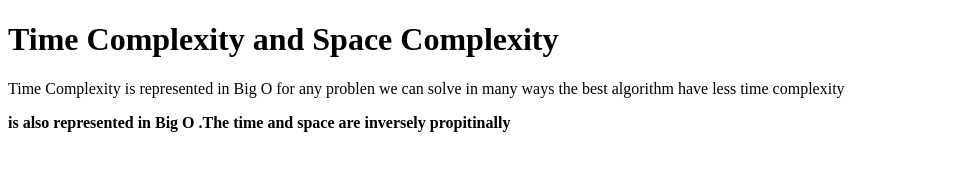
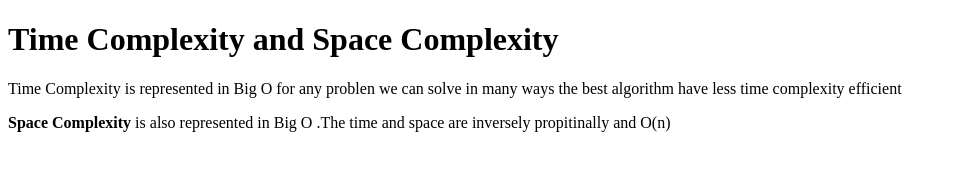
Before and after one commit to acciojob/time-and-space-complexity-aishwarya-1664394, a website: page main.html in a window 1280 px wide. Shown: the whole page, without its empty margins (0-957 px from the left). Drawn offline with Linux system fonts and the light colour scheme.

Commit message:
created a submission

```diff
--- a/main.html
+++ b/main.html
@@ -8,9 +8,9 @@
 
 <body>
 	<h1>Time Complexity and Space Complexity</h1>
-	<p>Time Complexity is represented in Big O for any problen we can solve in many ways the best algorithm have less time complexity</p>
+	<p>Time Complexity is represented in Big O for any problen we can solve in many ways the best algorithm have less time complexity efficient</p>
 	<!-- the entire body must be written by student -->
-	<p><b><Space Complexity</b> is also represented in Big O .The time and space are inversely propitinally </p>
+	<p><b>Space Complexity</b> is also represented in Big O .The time and space are inversely propitinally and O(n)</p>
     <script type="text/javascript" src="./script.js">
 </script>
 
```
